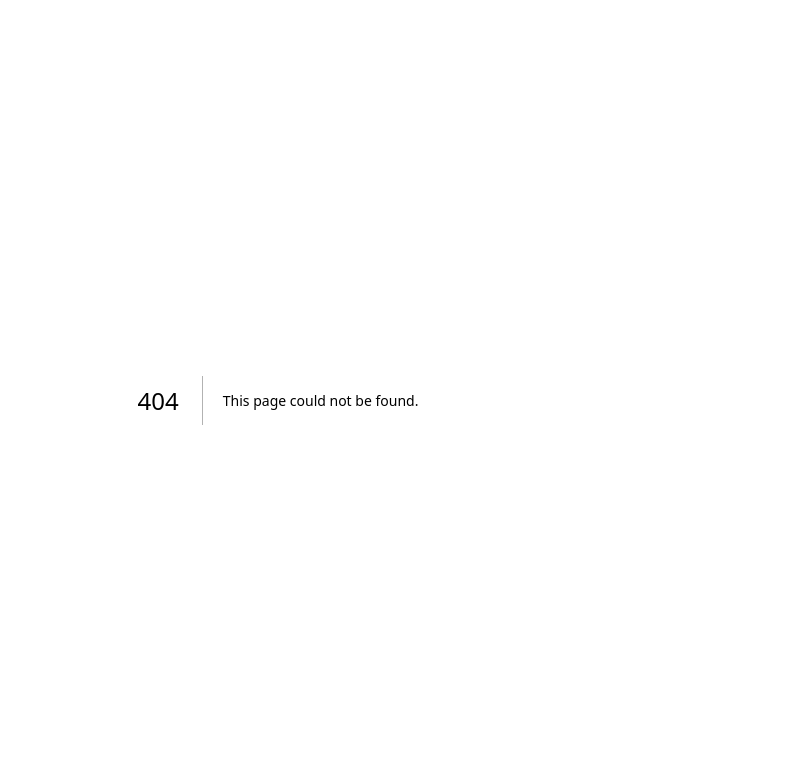
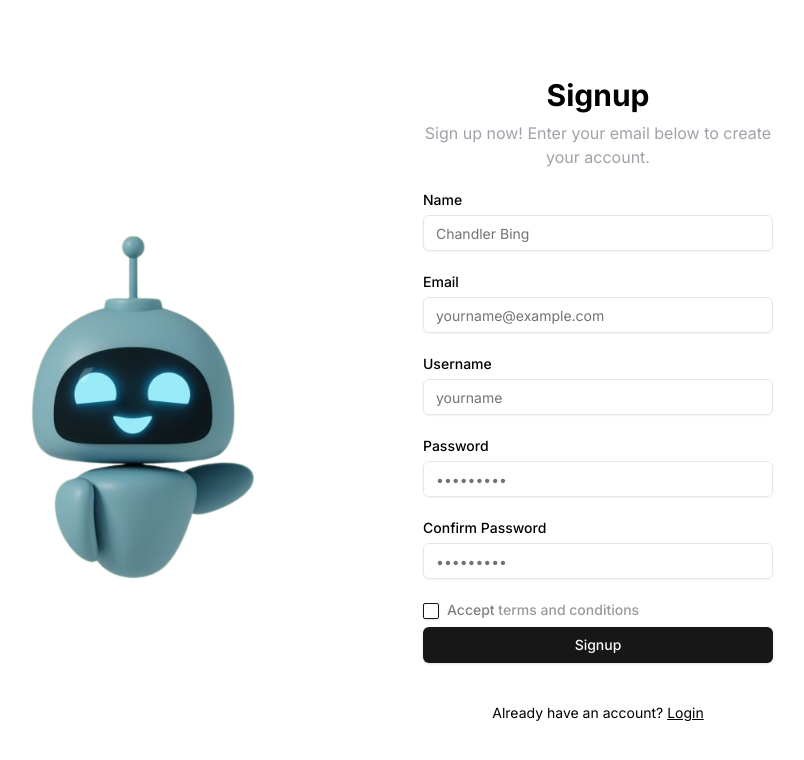
Before and after one commit to iRishabhSingh/chat-virtuoso, a Next.js app: page /signup in a window 1280 px wide. Before the commit this address had no page. Shown: the top 760 px of the page, without its empty margins (362-1166 px from the left). Built offline with nearby package versions, Linux system fonts and the light colour scheme.

Commit message:
Designed UI for Initial Step of Signup Route (/signup) for Multi-step Signup Form

```diff
--- a/package.json
+++ b/package.json
@@ -10,6 +10,7 @@
   },
   "dependencies": {
     "@radix-ui/react-alert-dialog": "^1.0.5",
+    "@radix-ui/react-checkbox": "^1.0.4",
     "@radix-ui/react-dropdown-menu": "^2.0.6",
     "@radix-ui/react-icons": "^1.3.0",
     "@radix-ui/react-label": "^2.0.2",
@@ -26,6 +27,7 @@
     "react": "^18",
     "react-dom": "^18",
     "react-email": "^2.1.1",
+    "react-hook-form": "^7.51.3",
     "resend": "^3.2.0",
     "tailwind-merge": "^2.3.0",
     "tailwindcss-animate": "^1.0.7",
--- a/src/app/(auth)/(auth)/layout.tsx
+++ b/src/app/(auth)/(auth)/layout.tsx
@@ -1,9 +1,11 @@
 import React from "react";
 import Image from "next/image";
 
+import "./animate.css";
+
 const AuthLayout = ({ children }: { children: React.ReactNode }) => {
   return (
-    <div className="w-screen h-screen flex lg:grid lg:min-h-[600px] lg:grid-cols-2 items-center justify-center">
+    <div className="w-screen h-screen flex lg:grid lg:min-h-[600px] lg:grid-cols-2 sm:items-center justify-center h-[">
       <div className="hidden lg:block">
         <div className="h-screen flex items-center justify-end">
           <Image
@@ -17,7 +19,9 @@ const AuthLayout = ({ children }: { children: React.ReactNode }) => {
           />
         </div>
       </div>
-      <div className="flex items-center justify-center">{children}</div>
+      <div className="flex sm:items-center justify-center overflow-auto">
+        {children}
+      </div>
     </div>
   );
 };
--- a/src/app/(auth)/(auth)/login/page.tsx
+++ b/src/app/(auth)/(auth)/login/page.tsx
@@ -1,5 +1,4 @@
 "use client";
-import "../animate.css";
 import Link from "next/link";
 import { useState } from "react";
 import { signIn } from "next-auth/react";
--- /dev/null
+++ b/src/app/(auth)/(auth)/signup/RequiredAuthDetails.tsx
@@ -0,0 +1,187 @@
+import Link from "next/link";
+import { Eye, EyeOff } from "lucide-react";
+import React, { useState, ChangeEvent } from "react";
+
+import { Label } from "@/components/ui/label";
+import { Input } from "@/components/ui/input";
+import { Button } from "@/components/ui/button";
+import { Checkbox } from "@/components/ui/checkbox";
+
+interface RequiredAuthDetailsProps {
+  password: string;
+  confirmPassword: string;
+  termsConditions: boolean;
+  handleSignup: () => void;
+  setName: (value: string) => void;
+  setEmail: (value: string) => void;
+  setUsername: (value: string) => void;
+  setPassword: (value: string) => void;
+  setConfirmPassword: (value: string) => void;
+  setTermsConditions: (value: boolean) => void;
+}
+
+const RequiredAuthDetails: React.FC<RequiredAuthDetailsProps> = ({
+  setName,
+  setEmail,
+  setUsername,
+  setPassword,
+  setConfirmPassword,
+  setTermsConditions,
+  password,
+  confirmPassword,
+  termsConditions,
+  handleSignup,
+}: RequiredAuthDetailsProps) => {
+  const [showPassword, setShowPassword] = useState<boolean>(false);
+  const [showConfirmPassword, setShowConfirmPassword] =
+    useState<boolean>(false);
+
+  const togglePasswordVisibility = () => {
+    setShowPassword(!showPassword);
+  };
+
+  const toggleConfirmPasswordVisibility = () => {
+    setShowConfirmPassword(!showConfirmPassword);
+  };
+
+  const handleNameChange = (e: ChangeEvent<HTMLInputElement>) => {
+    setName(e.target.value);
+  };
+
+  const handleEmailChange = (e: ChangeEvent<HTMLInputElement>) => {
+    setEmail(e.target.value);
+  };
+
+  const handleUsernameChange = (e: ChangeEvent<HTMLInputElement>) => {
+    setUsername(e.target.value);
+  };
+
+  const handlePasswordChange = (e: ChangeEvent<HTMLInputElement>) => {
+    setPassword(e.target.value);
+  };
+
+  const handleConfirmPasswordChange = (e: ChangeEvent<HTMLInputElement>) => {
+    setConfirmPassword(e.target.value);
+  };
+
+  return (
+    <>
+      <div className="grid gap-2 text-center">
+        <h1 className="text-3xl font-bold text-balance">Signup</h1>
+        <p className="text-[#A1A1AA]">
+          Sign up now! Enter your email below to create your account.
+        </p>
+      </div>
+      <div className="grid gap-2">
+        <Label htmlFor="email">Name</Label>
+        <Input
+          id="name"
+          type="text"
+          onChange={handleNameChange}
+          placeholder="Chandler Bing"
+          required
+        />
+      </div>
+      <div className="grid gap-2">
+        <Label htmlFor="email">Email</Label>
+        <Input
+          id="email"
+          type="email"
+          onChange={handleEmailChange}
+          placeholder="yourname@example.com"
+          required
+        />
+      </div>
+      <div className="grid gap-2">
+        <Label htmlFor="email">Username</Label>
+        <Input
+          id="username"
+          type="text"
+          onChange={handleUsernameChange}
+          placeholder="yourname"
+          required
+        />
+      </div>
+      <div className="grid gap-2">
+        <div className="flex items-center">
+          <Label htmlFor="password">Password</Label>
+        </div>
+        <div className="relative">
+          <Input
+            id="password"
+            type={showPassword ? "text" : "password"}
+            onChange={handlePasswordChange}
+            className="pr-4"
+            placeholder="•••••••••"
+            required
+          />
+          {password && (
+            <button
+              type="button"
+              className="absolute right-3 top-1/2 transform -translate-y-1/2"
+              onClick={togglePasswordVisibility}
+            >
+              {showPassword ? <Eye width={15} /> : <EyeOff width={15} />}
+            </button>
+          )}
+        </div>
+      </div>
+      <div className="grid gap-2">
+        <div className="flex items-center">
+          <Label htmlFor="confirmPassword">Confirm Password</Label>
+        </div>
+        <div className="relative">
+          <Input
+            id="confirmPassword"
+            type={showConfirmPassword ? "text" : "password"}
+            onChange={handleConfirmPasswordChange}
+            className="pr-4"
+            placeholder="•••••••••"
+            required
+          />
+          {confirmPassword && (
+            <button
+              type="button"
+              className="absolute right-3 top-1/2 transform -translate-y-1/2"
+              onClick={toggleConfirmPasswordVisibility}
+            >
+              {showConfirmPassword ? <Eye width={15} /> : <EyeOff width={15} />}
+            </button>
+          )}
+        </div>
+      </div>
+      <div className="grid gap-2">
+        <div className="items-top flex space-x-2">
+          <Checkbox
+            id="terms"
+            onCheckedChange={() => setTermsConditions(!termsConditions)}
+          />
+          <Label
+            htmlFor="terms"
+            className={
+              termsConditions
+                ? "opacity-100 transition-[500ms]"
+                : "opacity-50 transition-[500ms]"
+            }
+          >
+            Accept&nbsp;
+            <Link href="/terms" className="hover:underline opacity-80">
+              terms and conditions
+            </Link>
+          </Label>
+        </div>
+        <Button type="submit" className="w-full" onClick={handleSignup}>
+          Signup
+        </Button>
+      </div>
+      <div className="mt-4 text-center text-sm">
+        Already have an account?&nbsp;
+        <Link href="/login" className="underline">
+          Login
+        </Link>
+      </div>
+    </>
+  );
+};
+
+export default RequiredAuthDetails;
--- /dev/null
+++ b/src/app/(auth)/(auth)/signup/page.tsx
@@ -0,0 +1,87 @@
+"use client";
+import React, { useState } from "react";
+import { useRouter } from "next/navigation";
+
+import { useToast } from "@/components/ui/use-toast";
+import { signUpSchema } from "@/schema/signUpSchema";
+import RequiredAuthDetails from "./RequiredAuthDetails";
+
+const Signup = () => {
+  const [name, setName] = useState("");
+  const [email, setEmail] = useState("");
+  const [username, setUsername] = useState("");
+  const [termsConditions, setTermsConditions] = useState(false);
+  const [password, setPassword] = useState("");
+  const [confirmPassword, setConfirmPassword] = useState("");
+
+  const router = useRouter();
+  const { toast } = useToast();
+
+  const handleSignup = () => {
+    if (!name || !email || !username || !password || !confirmPassword) {
+      return toast({
+        title: "⚠️ Please fill in all the fields",
+        description: "Please make sure all fields are filled correctly.",
+      });
+    }
+
+    const validationResult = validationCheck({ email, username, password });
+    if (validationResult) {
+      return toast({
+        title: "⚠️ Invalid field value detected",
+        description: validationResult,
+      });
+    }
+
+    if (password !== confirmPassword) {
+      return toast({
+        title: "⚠️ Passwords do not match",
+        description: "Please make sure the passwords match.",
+      });
+    }
+
+    if (!termsConditions) {
+      return toast({
+        title: "✓ Accept terms and conditions",
+        description:
+          "Please read and accept the terms and conditions to proceed.",
+      });
+    }
+  };
+
+  const validationCheck = ({
+    email,
+    username,
+    password,
+  }: {
+    email: string;
+    username: string;
+    password: string;
+  }) => {
+    try {
+      signUpSchema.parse({ email, username, password });
+      return "";
+    } catch (error: any) {
+      return error.errors[0].message;
+    }
+  };
+
+  return (
+    <div className="p-[10%] sm:p-0 lg:py-8 mx-auto grid sm:w-[350px] gap-6">
+      <RequiredAuthDetails
+        password={password}
+        handleSignup={handleSignup}
+        confirmPassword={confirmPassword}
+        termsConditions={termsConditions}
+        setName={setName}
+        setEmail={setEmail}
+        setUsername={setUsername}
+        setPassword={setPassword}
+        setConfirmPassword={setConfirmPassword}
+        setTermsConditions={setTermsConditions}
+      />
+    </div>
+  );
+};
+
+export default Signup;
--- /dev/null
+++ b/src/components/ui/checkbox.tsx
@@ -0,0 +1,30 @@
+"use client"
+
+import * as React from "react"
+import * as CheckboxPrimitive from "@radix-ui/react-checkbox"
+import { CheckIcon } from "@radix-ui/react-icons"
+
+import { cn } from "@/lib/utils"
+
+const Checkbox = React.forwardRef<
+  React.ElementRef<typeof CheckboxPrimitive.Root>,
+  React.ComponentPropsWithoutRef<typeof CheckboxPrimitive.Root>
+>(({ className, ...props }, ref) => (
+  <CheckboxPrimitive.Root
+    ref={ref}
+    className={cn(
+      "peer h-4 w-4 shrink-0 rounded-sm border border-neutral-200 border-neutral-900 shadow focus-visible:outline-none focus-visible:ring-1 focus-visible:ring-neutral-950 disabled:cursor-not-allowed disabled:opacity-50 data-[state=checked]:bg-neutral-900 data-[state=checked]:text-neutral-50 dark:border-neutral-800 dark:border-neutral-50 dark:focus-visible:ring-neutral-300 dark:data-[state=checked]:bg-neutral-50 dark:data-[state=checked]:text-neutral-900",
+      className
+    )}
+    {...props}
+  >
+    <CheckboxPrimitive.Indicator
+      className={cn("flex items-center justify-center text-current")}
+    >
+      <CheckIcon className="h-4 w-4" />
+    </CheckboxPrimitive.Indicator>
+  </CheckboxPrimitive.Root>
+))
+Checkbox.displayName = CheckboxPrimitive.Root.displayName
+
+export { Checkbox }
--- a/src/schema/signUpSchema.ts
+++ b/src/schema/signUpSchema.ts
@@ -4,8 +4,9 @@ export const usernameValidation = z
   .string()
   .min(5, { message: "Username must be at least of 5 characters long." })
   .max(14, { message: "Username should not be more than 14 characters long" })
-  .regex(/^[a-zA-Z][a-zA-Z0-9_.]{4,13}$/, {
-    message: "Username must start with a letter",
+  .regex(/^[a-zA-Z][a-zA-Z0-9_]*(?:\.[a-zA-Z0-9_]+)?$/, {
+    message:
+      "Username must start with a letter and can include numbers, (_), and (.). No consecutive (.) are allowed.",
   });
 
 export const emailValidation = z
```
Also changed, not shown: 1 other file (tests, documents, lock files or other folders).
